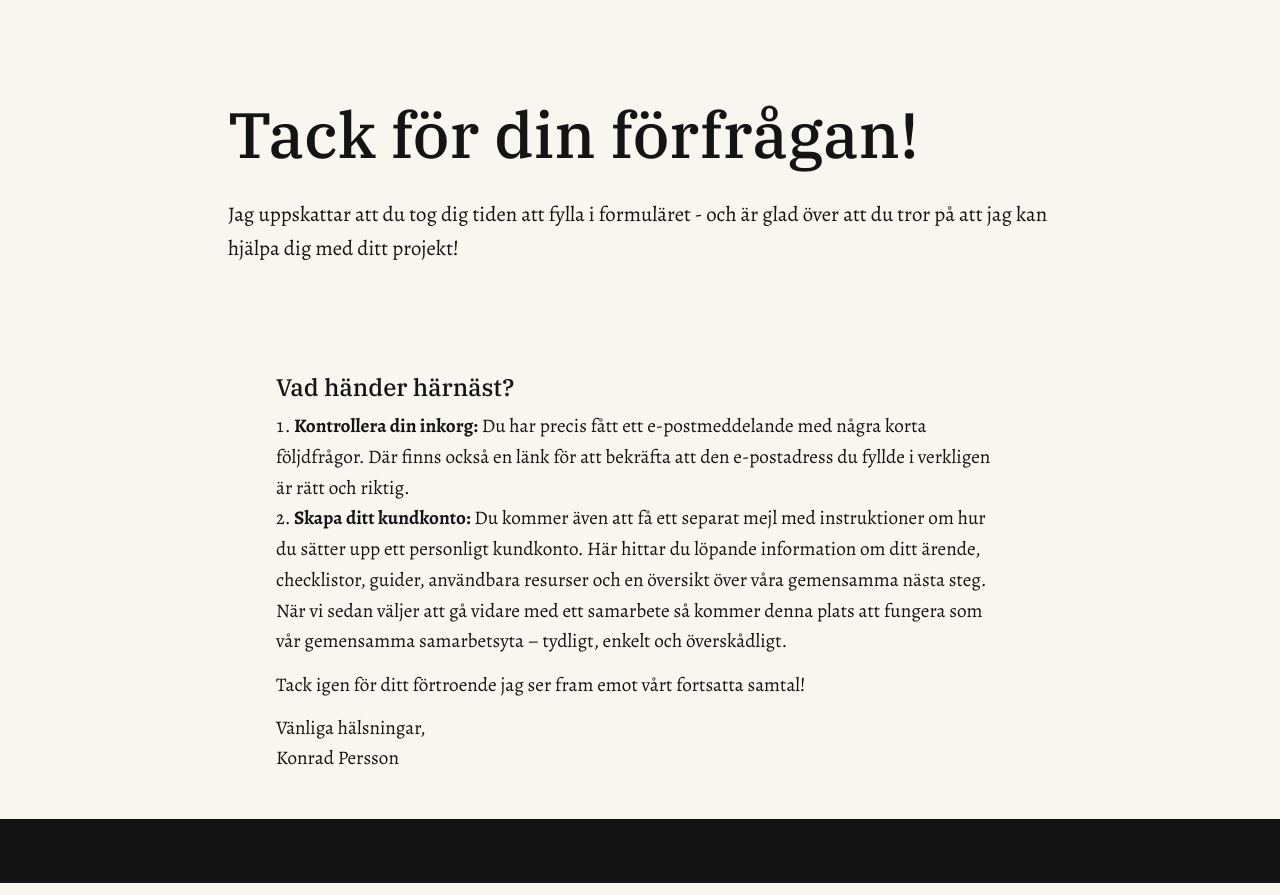
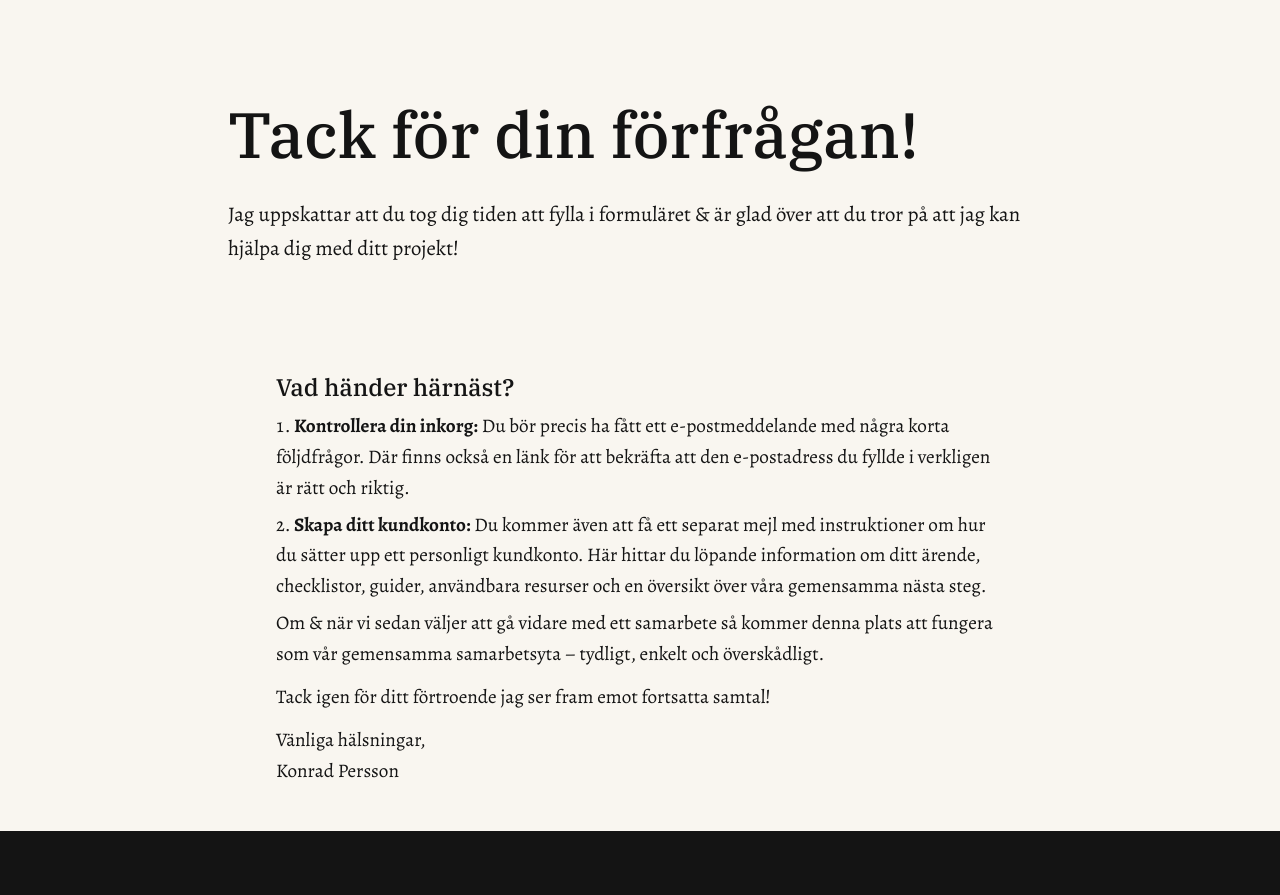
Before and after one commit to KonradPerssonSE/KonradPerssonSE, a PHP site: page /kontakt/tack.html in a window 1280 px wide. Run offline with PHP 8.4, Linux system fonts and the light colour scheme.

Commit message:
More styling

```diff
--- a/css/styles.css
+++ b/css/styles.css
@@ -32,7 +32,8 @@ a        { color: var(--link); text-decoration: none; }
 h1, h2   { font-family: var(--font-serif); font-weight: 500; line-height: 1.2; margin: .5em 0 .4em; }
 h3       { font-family: var(--font-sans);  font-weight: 500; }
 h4       { font-family: var(--font-serif); font-weight: 700; }
-ul, ol           { list-style-position: inside; }
+ul, ol           { list-style-position: inside;margin-bottom: 0.325em; }
+li {margin-bottom: 0.325em;font-size: 1.1rem; }
 
 section  { padding: 2rem 1.25rem; margin: 0 auto; max-width: var(--max); }
 header{padding:4rem 1.25rem;margin:0 auto;}
@@ -41,7 +42,6 @@ header{padding:4rem 1.25rem;margin:0 auto;}
 
 @media (min-width: 48em) {
   p            { font-size: 1.2rem; }
-
   li { font-size: 1.2rem; }
   header       {max-width:54em}
   header p     { font-size: 1.3rem; }
--- a/kontakt/tack.html
+++ b/kontakt/tack.html
@@ -54,19 +54,19 @@
         <header>
         <h1>Tack för din förfrågan!</h1>
 
-<p>Jag uppskattar att du tog dig tiden att fylla i formuläret - och är glad över att du tror på att jag kan hjälpa dig med ditt projekt!</p>
+<p>Jag uppskattar att du tog dig tiden att fylla i formuläret & är glad över att du tror på att jag kan hjälpa dig med ditt projekt!</p>
 </header>
  <section>
 <h2>Vad händer härnäst?</h2>
 
 <ol>
-  <li><strong>Kontrollera din inkorg:</strong> Du har precis fått ett e-postmeddelande med några korta följdfrågor. Där finns också en länk för att bekräfta att den e-postadress du fyllde i verkligen är rätt och riktig.</li>
+  <li><strong>Kontrollera din inkorg:</strong> Du bör precis ha fått ett e-postmeddelande med några korta följdfrågor. Där finns också en länk för att bekräfta att den e-postadress du fyllde i verkligen är rätt och riktig.</li>
   <li><strong>Skapa ditt kundkonto:</strong> Du kommer även att få ett separat mejl med instruktioner om hur du sätter upp ett personligt kundkonto. Här hittar du löpande information om ditt ärende, checklistor, guider, användbara resurser och en översikt över våra gemensamma nästa steg.</li>
 </ol>
 
-<p>När vi sedan väljer att gå vidare med ett samarbete så kommer denna plats att fungera som vår gemensamma samarbetsyta – tydligt, enkelt och överskådligt.</p>
+<p>Om & när vi sedan väljer att gå vidare med ett samarbete så kommer denna plats att fungera som vår gemensamma samarbetsyta – tydligt, enkelt och överskådligt.</p>
 
-<p>Tack igen för ditt förtroende jag ser fram emot vårt fortsatta samtal!</p>
+<p>Tack igen för ditt förtroende jag ser fram emot fortsatta samtal!</p>
 
 <p>Vänliga hälsningar,<br>Konrad Persson</p>
 
```
